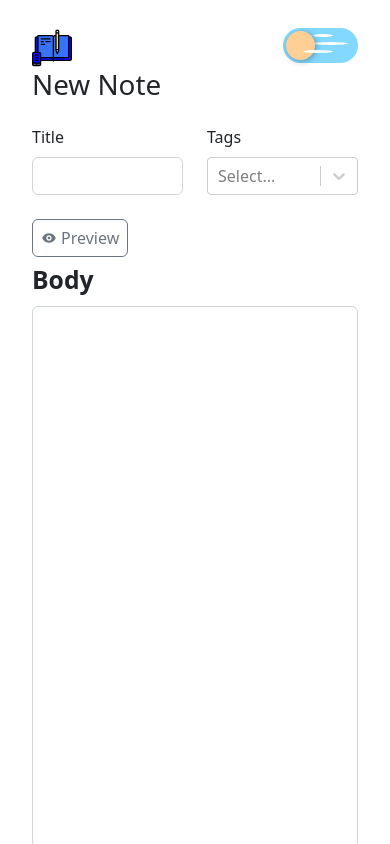
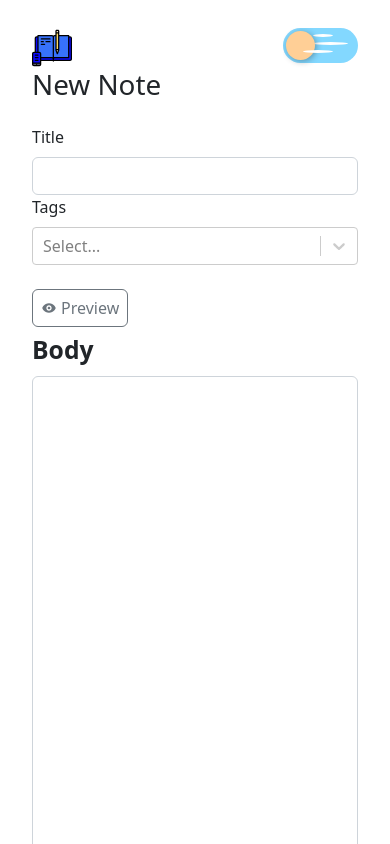
Before and after one commit to IdrisGit/MarkUp, a React (Vite) app: page /new in a window 390 px wide. Shown: the top 844 px of the page. Built offline with nearby package versions, Linux system fonts and the light colour scheme.

Commit message:
style:update: layouts and spacing for mobile view

```diff
--- a/src/components/NoteForm.tsx
+++ b/src/components/NoteForm.tsx
@@ -50,7 +50,10 @@ const NoteForm: React.FC<NoteFormProps> = ({
       <Form onSubmit={handleSubmit}>
         <Stack gap={4}>
           <Row>
-            <Col>
+            <Col
+              xs={12}
+              md={6}
+            >
               <Form.Group controlId='title'>
                 <Form.Label>Title</Form.Label>
                 <Form.Control
@@ -61,7 +64,10 @@ const NoteForm: React.FC<NoteFormProps> = ({
                 />
               </Form.Group>
             </Col>
-            <Col>
+            <Col
+              xs={12}
+              md={6}
+            >
               <Form.Group controlId='tags'>
                 <Form.Label>Tags</Form.Label>
                 <CreatableReactSelect
--- a/src/pages/Note.tsx
+++ b/src/pages/Note.tsx
@@ -17,8 +17,11 @@ const Note: React.FC = () => {
   return (
     <>
       <Stack className='h-100'>
-        <Row className='align-items-center mb-4'>
-          <Col>
+        <Row className='align-items-center mb-4 row-gap-3'>
+          <Col
+            xs={12}
+            md={10}
+          >
             <h1 className='text-break'>{note.title}</h1>
             <Stack
               gap={1}
@@ -35,7 +38,10 @@ const Note: React.FC = () => {
               ))}
             </Stack>
           </Col>
-          <Col xs='auto'>
+          <Col
+            xs={12}
+            md={2}
+          >
             <Stack
               gap={2}
               direction='horizontal'
--- a/src/pages/NotesList.tsx
+++ b/src/pages/NotesList.tsx
@@ -175,8 +175,8 @@ const NotesList: React.FC<NotesListProp> = ({
 
   return (
     <>
-      <Row className='align-item-center mb-4'>
-        <Col>
+      <Row className='align-item-center mb-4 mt-3 mt-md-0'>
+        <Col className='d-none d-md-block'>
           <h1>Notes</h1>
         </Col>
         <Col xs='auto'>
```
